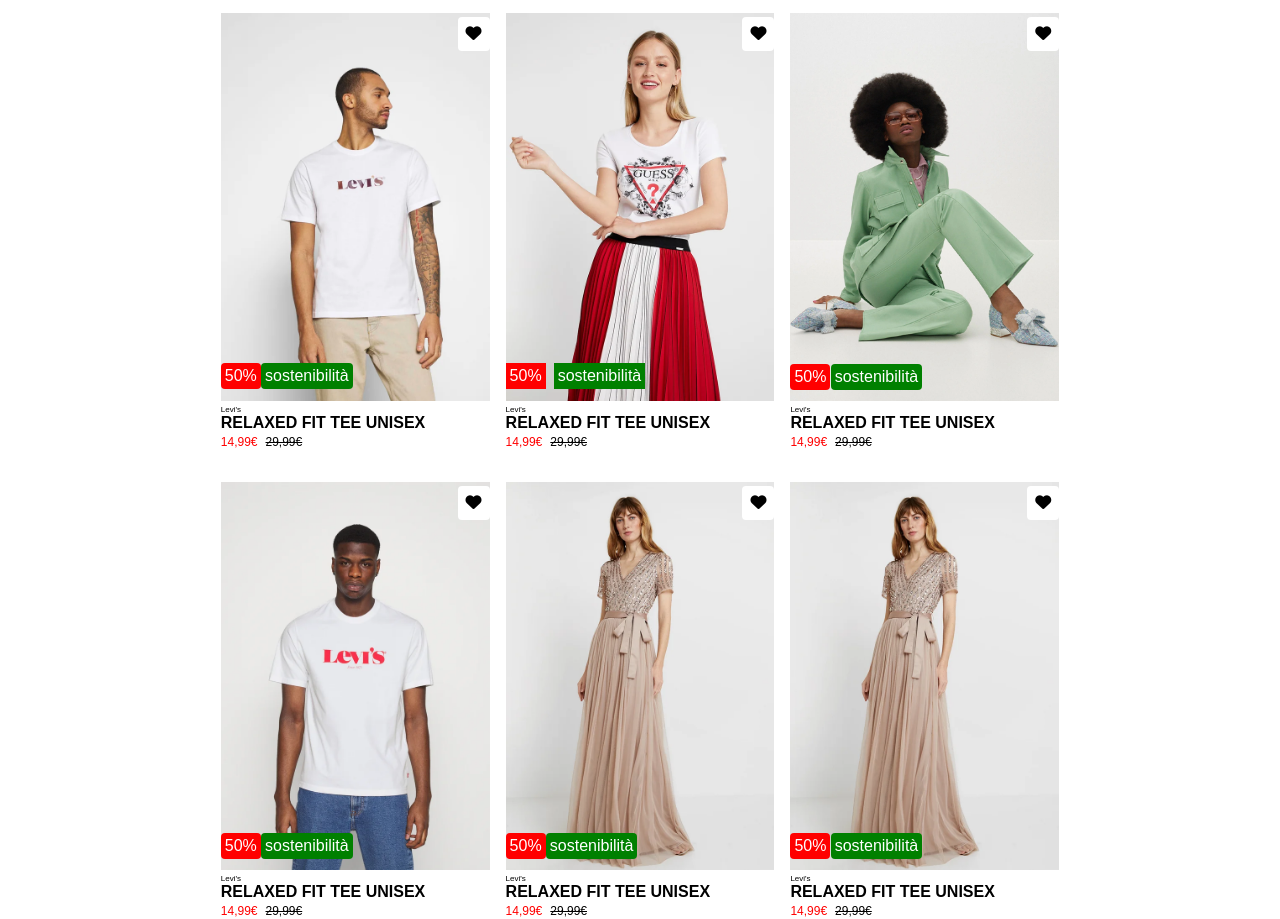
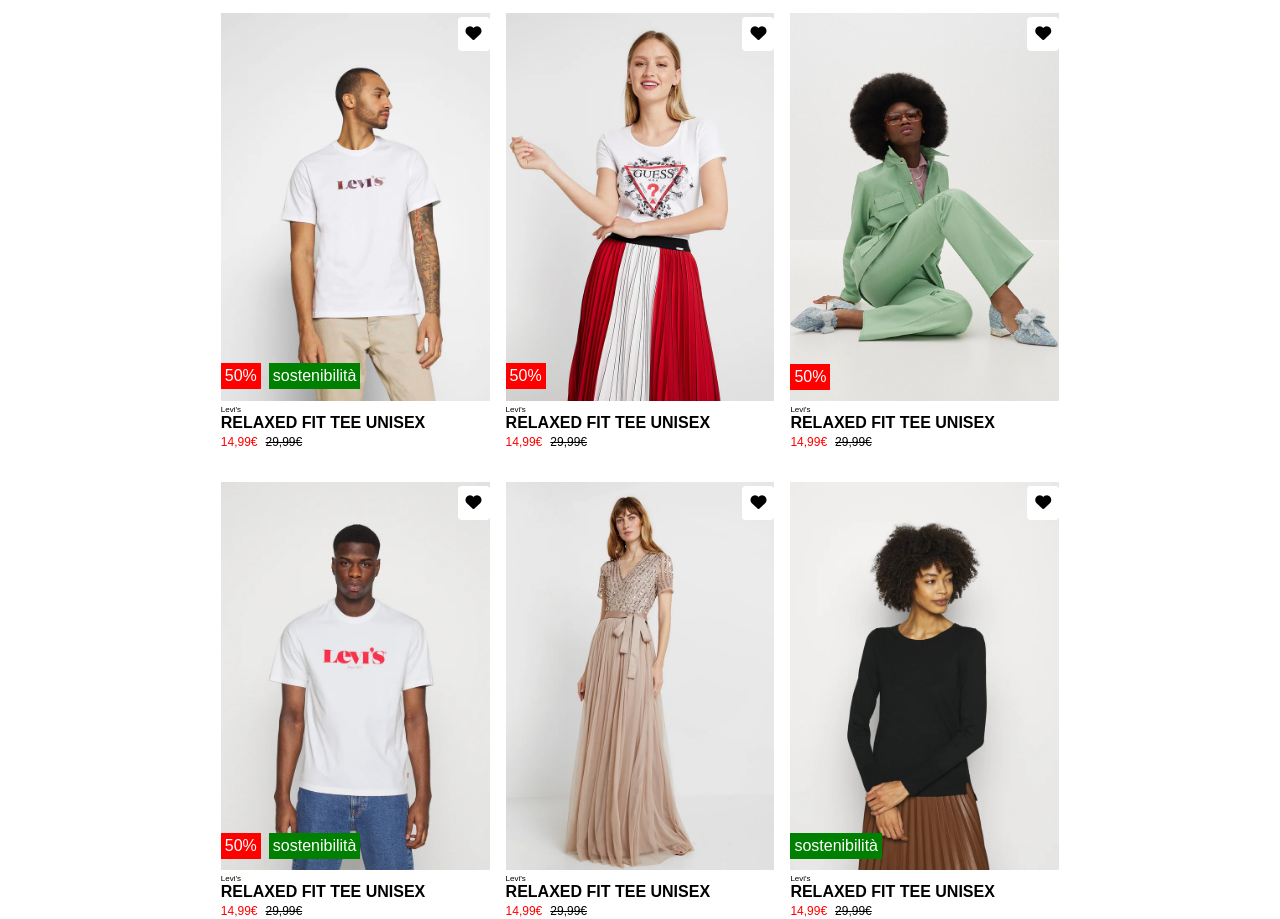
Before and after one commit to letangileri/htmlcss-boolando, a plain HTML site: page index.html in a window 1280 px wide. Shown: the part 85-1004 px from the top of the page. Drawn offline with Linux system fonts and the light colour scheme.

Commit message:
update card and badge

```diff
--- a/css/style.css
+++ b/css/style.css
@@ -93,19 +93,36 @@ header{
 .container-badge{
     position: absolute;
     bottom: 4%;
+    gap: 0.5rem;
 }
-.discount{
+/* .discount{
+    bottom: 4%;
+    background-color: #ff0000;
+    padding: 0.25rem;
+} */
+
+.card .green{
+    display:none;
+    bottom: 4%;
+    left: 12%;
+    background-color: #008000;
+    padding: 0.25rem;
+
+}
+.sustainability .green{
+    display: inline-block;
+}
+
+.card .red{
+    display:none;
     bottom: 4%;
     background-color: #ff0000;
     padding: 0.25rem;
 }
-.green{
-    bottom: 4%;
-    left: 12%;
-    background-color: #008000;
-    padding: 0.25rem;
-    margin-left: 0.50rem;
+.discounts .red{
+    display: inline-block;
 }
+
 .card-img img{
     height: 100%;
     width: 100%;
--- a/index.html
+++ b/index.html
@@ -34,18 +34,21 @@
 
         <!-- /.container -->
         <main class="container d-flex f-wrap f-justify-content-center">
-            <div class="card">
+            <div class="card discounts sustainability">
                 <div class="card-img">
                     <div class="badge heart">
                         <i class="fa fa-heart"></i>
                     </div>
                     <img src="./boolando_images/img/1.webp" alt="">
-                    <div class="badge discount">
+                    <div class="container-badge d-flex">
+                        <div class="red">
                             50%
                         </div>
-                    <div class="badge green">
+                        <div class="green">
                             sostenibilità
                         </div>
+                    </div>
+
                 </div>
                 <!-- /.card-img -->
                 <div class="card-text">
@@ -57,14 +60,40 @@
                 <!-- /.card-text -->
             </div>
             <!-- /.card -->
-            <div class="card">
+            <div class="card discounts">
                 <div class="card-img">
                     <div class="badge heart">
                         <i class="fa fa-heart"></i>
                     </div>
                     <img src="./boolando_images/img/2.webp" alt="">
                     <div class="container-badge d-flex">
-                        <div class=" discount">
+                        <div class="red">
+                            50%
+                        </div>
+                        <div class=" green">
+                            sostenibilità
+                        </div>
+                    </div>
+
+                </div>
+                <!-- /.card-img -->
+                <div class="card-text">
+                    <p>Levi's</p>
+                    <h2>RELAXED FIT TEE UNISEX
+                    </h2>
+                    <span class="discount-price">14,99€</span><del class="old-price">29,99€</del>
+                </div>
+                <!-- /.card-text -->
+            </div>
+            <!-- /.card -->
+            <div class="card discounts">
+                <div class="card-img">
+                    <div class="badge heart">
+                        <i class="fa fa-heart"></i>
+                    </div>
+                    <img src="./boolando_images/img/3.webp" alt="">
+                    <div class="container-badge d-flex">
+                        <div class="red">
                             50%
                         </div>
                         <div class=" green">
@@ -84,39 +113,18 @@
             </div>
             <!-- /.card -->
             <div class="card">
-                <div class="card-img">
-                    <div class="badge heart">
-                        <i class="fa fa-heart"></i>
-                    </div>
-                    <img src="./boolando_images/img/3.webp" alt="">
-                    <div class="badge discount">
-                        50%
-                    </div>
-                    <div class="badge green">
-                        sostenibilità
-                    </div>
-                </div>
-                <!-- /.card-img -->
-                <div class="card-text">
-                    <p>Levi's</p>
-                    <h2>RELAXED FIT TEE UNISEX
-                    </h2>
-                    <span class="discount-price">14,99€</span><del class="old-price">29,99€</del>
-                </div>
-                <!-- /.card-text -->
-            </div>
-            <!-- /.card -->
-            <div class="card">
-                <div class="card-img">
+                <div class="card-img sustainability discounts">
                     <div class="badge heart">
                         <i class="fa fa-heart"></i>
                     </div>
                     <img src="./boolando_images/img/4.webp" alt="">
-                    <div class="badge discount">
+                    <div class="container-badge d-flex">
+                        <div class="red">
                             50%
                         </div>
-                    <div class="badge green">
+                        <div class=" green">
                             sostenibilità
+                        </div>
                     </div>
                 </div>
                 <!-- /.card-img -->
@@ -135,11 +143,13 @@
                         <i class="fa fa-heart"></i>
                     </div>
                     <img src="./boolando_images/img/5.webp" alt="">
-                    <div class="badge discount">
+                    <div class="container-badge d-flex">
+                        <div class="red">
                             50%
                         </div>
-                    <div class="badge green">
+                        <div class=" green">
                             sostenibilità
+                        </div>
                     </div>
                 </div>
                 <!-- /.card-img -->
@@ -152,18 +162,21 @@
                 <!-- /.card-text -->
             </div>
             <!-- /.card -->
-            <div class="card">
+            <div class="card sustainability">
                 <div class="card-img">
                     <div class="badge heart">
                         <i class="fa fa-heart"></i>
                     </div>
-                    <img src="./boolando_images/img/5.webp" alt="">
-                    <div class="badge discount">
+                    <img src="./boolando_images/img/6.webp" alt="">
+                    <div class="container-badge d-flex">
+                        <div class="red">
                             50%
                         </div>
-                    <div class="badge green">
+                        <div class=" green">
                             sostenibilità
                         </div>
+                    </div>
+
                 </div>
                 <!-- /.card-img -->
                 <div class="card-text">
@@ -175,7 +188,6 @@
                 <!-- /.card-text -->
             </div>
             <!-- /.card -->
-
         </main>
         <footer></footer>
 </body>
```
Lines whose indentation alone changed are shown as unchanged.
